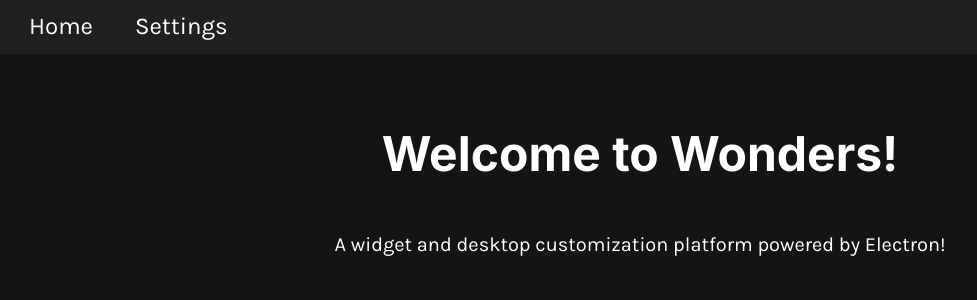
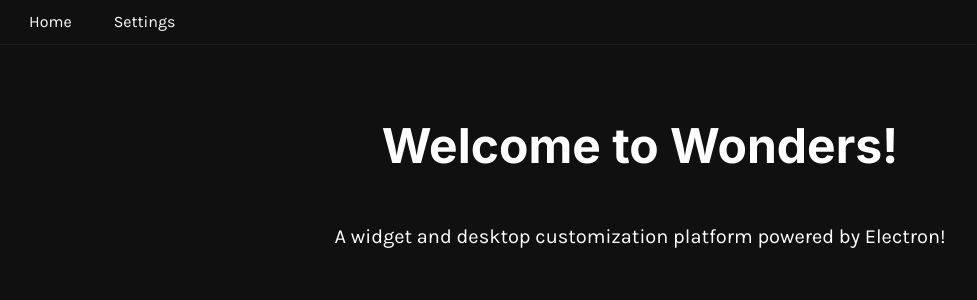
Before and after one commit to thewaveorg/wonders, a React app: page / in a window 1280 px wide. Shown: the top 300 px of the page, without its empty margins (0-977 px from the left). Built offline with nearby package versions, Linux system fonts and the light colour scheme; the HTML template or start-up script is replaced by a standard one.

Commit message:
Minor design changes to the settings window.

```diff
--- a/src/app/App.global.css
+++ b/src/app/App.global.css
@@ -1,5 +1,16 @@
 @import url('https://fonts.googleapis.com/css2?family=Inter:wght@400;700;900&display=swap');
 @import url('https://fonts.googleapis.com/css2?family=Karla:wght@400;500;600&display=swap');
+
+:root {
+	--main-background-color: #101010;
+	--border-color: rgba(123, 123, 123, .15);
+	--accent-color: #06f;
+}
+
+* {
+	-webkit-app-region: no-drag;
+	user-select: none;
+}
 
 html, body {
 	background: transparent;
@@ -8,7 +19,7 @@
 body {
 	color: #ffffff;
 	height: 100vh;
-  	background: #141414;
+	background: var(--main-background-color);
 	font-family: sans-serif;
 	overflow-y: hidden;
 }
@@ -79,15 +90,20 @@
 	background: rgba(255, 255, 255, .0125);
 }
 
+#window-handle {
+	width: auto;
+	height: auto;
+	flex-grow: 1;
+}
 
 /* Tabs */
 
 .tab {
 	text-align: center;
-  font-size: 24px;
+	font-size: 1em;
 	margin-left: 16px;
-  padding: 0px 10px;
-  border-radius: 10px;
+	padding: 10px 10px;
+	cursor: pointer;
 }
 
 .tab:hover {
@@ -98,9 +114,8 @@
 .tabs {
 	display: flex;
 	flex-wrap: wrap;
-  background-color: rgba(255,255,255,.05);
-  padding-top: 10px;
-  padding-bottom: 10px;
+	background-color: var(--main-background-color);
+	border-bottom: 1px solid var(--border-color);
 }
 
 /* Main Content */
--- a/src/app/pages/Home.tsx
+++ b/src/app/pages/Home.tsx
@@ -21,6 +21,7 @@
           <div className="tab" onClick={() => this.switchTab("settings")}>
             <p className="tabName">Settings</p>
           </div>
+          <div id="window-handle" className="electron-drag"/>
         </div>
         <div className="homeMain">
           {this.renderTab(tab)}
@@ -51,7 +52,6 @@
         </div>
         <div
           id="content-wrapper"
-          className="electron-drag"
           style={{ height: "100%", width: "100%" }}
         >
           <p style={{ fontSize: "4.25rem" }}>
--- a/src/main.dev.ts
+++ b/src/main.dev.ts
@@ -77,7 +77,7 @@
     this.createTrayIcon();
   }
 
-  public async createWidgetWindowAsync(id: string, options: BrowserOptions | undefined): Promise<BrowserWindow> {
+  public async createWidgetWindowAsync(id: string, options?: BrowserOptions): Promise<BrowserWindow> {
     await app.whenReady();
 
     // Override certain options.
```
Lines whose indentation alone changed are shown as unchanged.
